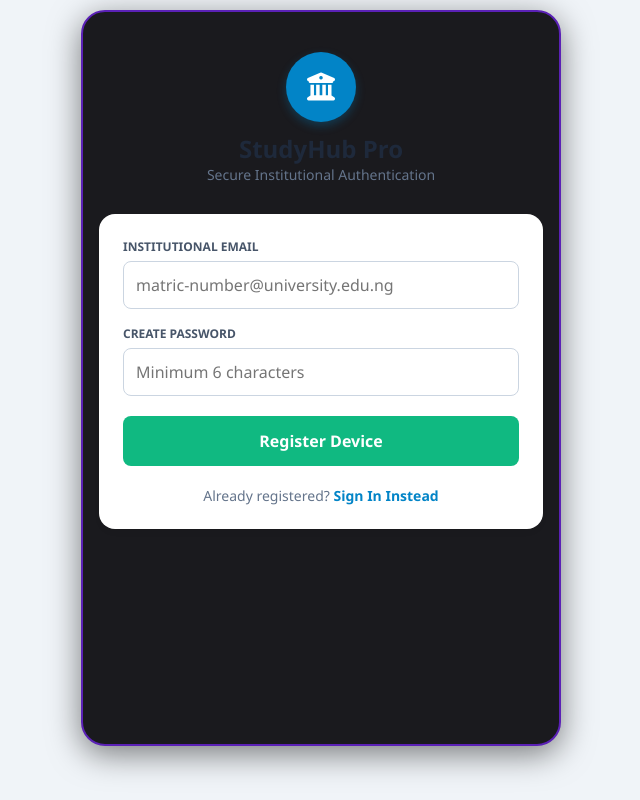
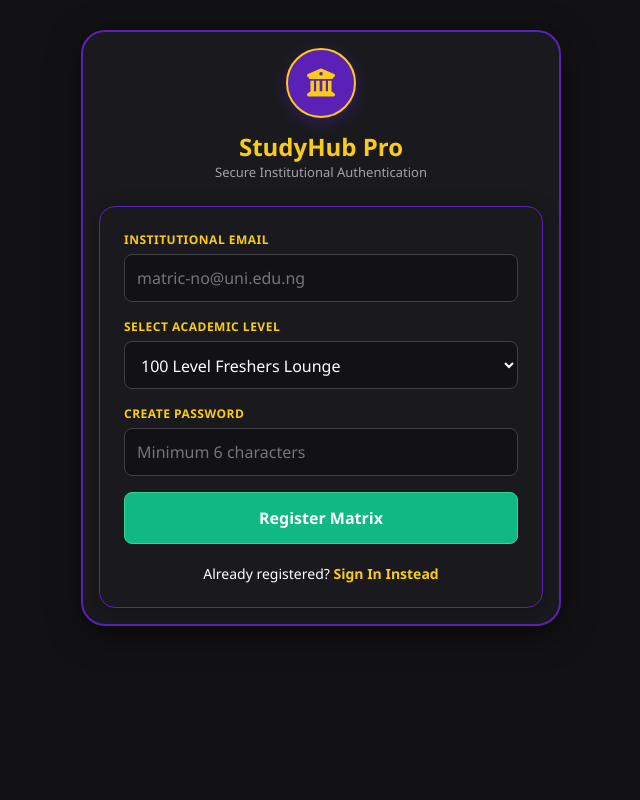
Before and after one commit to ifechukwuwinner6-ctrl/student-study-hub, a Flask app: page /signup in a window 1280 px wide. Shown: the whole page, without its empty margins (319-959 px from the left). Run offline with Flask 3, Linux system fonts and the light colour scheme.

Commit message:
Update login.html

```diff
--- a/templates/login.html
+++ b/templates/login.html
@@ -3,26 +3,66 @@
 <head>
     <meta charset="UTF-8">
     <meta name="viewport" content="width=device-width, initial-scale=1.0, maximum-scale=1.0, user-scalable=no">
-    <title>University Gateway</title>
+    <title>University Gateway | StudyHub Pro</title>
     <link rel="stylesheet" href="{{ url_for('static', filename='style.css') }}">
     <link rel="stylesheet" href="https://cdnjs.cloudflare.com/ajax/libs/font-awesome/6.0.0/css/all.min.css">
+    <style>
+        .login-card {
+            background: #1A1A1E;
+            padding: 24px;
+            border-radius: 16px;
+            border: 1px solid #5B21B6;
+            box-shadow: 0 4px 20px rgba(0,0,0,0.3);
+        }
+        .form-label {
+            display: block;
+            color: #FACC15;
+            font-size: 12px;
+            font-weight: 700;
+            margin-bottom: 6px;
+            text-transform: uppercase;
+            letter-spacing: 0.5px;
+        }
+        .form-input {
+            width: 100%;
+            padding: 12px;
+            margin-bottom: 16px;
+            background: #121214;
+            border: 1px solid #3F3F46;
+            color: #FFFFFF;
+            border-radius: 8px;
+            font-size: 16px;
+            box-sizing: border-box;
+        }
+        .form-input:focus {
+            border-color: #FACC15;
+            outline: none;
+        }
+        .alert-banner {
+            padding: 14px;
+            margin-bottom: 20px;
+            border-radius: 8px;
+            font-size: 14px;
+            font-weight: 600;
+            text-align: center;
+        }
+    </style>
 </head>
-<body style="background: #f0f4f8;">
+<body style="background-color: #121214; padding-top: 30px;">
 
-    <div class="app-container" style="padding-top: 40px;">
-        <div style="text-align: center; margin-bottom: 30px;">
-            <div style="width: 70px; height: 70px; background: #0284c7; color: white; display: inline-flex; align-items: center; justify-content: center; border-radius: 50%; font-size: 28px; margin-bottom: 10px; box-shadow: 0 4px 10px rgba(2,132,199,0.3);">
+    <div class="app-container" style="min-height: auto;">
+        <div style="text-align: center; margin-bottom: 25px;">
+            <div style="width: 70px; height: 70px; background: #5B21B6; color: #FACC15; display: inline-flex; align-items: center; justify-content: center; border-radius: 50%; font-size: 28px; margin-bottom: 12px; border: 2px solid #FACC15; box-shadow: 0 4px 15px rgba(91,33,182,0.4);">
                 <i class="fas fa-university"></i>
             </div>
-            <h2 style="color: #1e293b; font-weight: 700;">StudyHub Pro</h2>
-            <p style="color: #64748b; font-size: 14px;">Secure Institutional Authentication</p>
+            <h2 style="color: #FACC15; font-weight: 800; font-size: 24px;">StudyHub Pro</h2>
+            <p style="color: #A1A1AA; font-size: 13px;">Secure Institutional Authentication</p>
         </div>
 
         {% with messages = get_flashed_messages(with_categories=true) %}
           {% if messages %}
             {% for category, message in messages %}
-              <div style="padding: 14px; margin-bottom: 20px; border-radius: 8px; font-size: 14px; font-weight: 500; text-align: center;
-                {% if category == 'error' %} background: #fee2e2; color: #ef4444; border: 1px solid #fca5a5; {% else %} background: #dcfce7; color: #15803d; border: 1px solid #86efac; {% endif %}">
+              <div class="alert-banner" style="{% if category == 'error' %} background: #451a03; color: #f87171; border: 1px solid #ef4444; {% else %} background: #064e3b; color: #34d399; border: 1px solid #10b981; {% endif %}">
                 {{ message }}
               </div>
             {% endfor %}
@@ -30,59 +70,67 @@
         {% endwith %}
 
         {% if view == 'login' %}
-        <div style="background: white; padding: 24px; border-radius: 16px; box-shadow: 0 4px 6px -1px rgba(0,0,0,0.05);">
+        <div class="login-card">
             <form action="/login" method="POST">
-                <label style="display:block; color:#475569; font-size:12px; font-weight:600; margin-bottom:6px; text-transform:uppercase;">University Email</label>
-                <input type="email" name="email" required placeholder="student@edu.ng" style="width:100%; padding:12px; margin-bottom:16px; border:1px solid #cbd5e1; border-radius:8px; font-size:16px; box-sizing:border-box;">
+                <label class="form-label">University Email</label>
+                <input type="email" name="email" required placeholder="student@uni.edu.ng" class="form-input">
 
-                <label style="display:block; color:#475569; font-size:12px; font-weight:600; margin-bottom:6px; text-transform:uppercase;">Password</label>
-                <input type="password" name="password" required placeholder="••••••••" style="width:100%; padding:12px; margin-bottom:20px; border:1px solid #cbd5e1; border-radius:8px; font-size:16px; box-sizing:border-box;">
+                <label class="form-label">Password</label>
+                <input type="password" name="password" required placeholder="••••••••" class="form-input">
 
-                <button type="submit" style="width:100%; background:#0284c7; color:white; padding:14px; border:none; border-radius:8px; font-size:16px; font-weight:600; cursor:pointer;">Sign In</button>
+                <button type="submit" class="action-btn" style="width:100%; border:none; cursor:pointer; padding:14px; font-size:16px;">Sign In</button>
             </form>
             <div style="text-align:center; margin-top:20px; font-size:14px;">
-                <a href="/recover" style="color:#0284c7; text-decoration:none; display:block; margin-bottom:8px;">Lost phone or password?</a>
-                <span style="color:#64748b;">New user?</span> <a href="/signup" style="color:#0284c7; text-decoration:none; font-weight:600;">Create Account</a>
+                <a href="/recover" style="color:#A1A1AA; text-decoration:none; display:block; margin-bottom:10px;">Lost device or password?</a>
+                <span style="color:#FFFFFF;">New student?</span> <a href="/signup" style="color:#FACC15; text-decoration:none; font-weight:700;">Create Account</a>
             </div>
         </div>
 
         {% elif view == 'signup' %}
-        <div style="background: white; padding: 24px; border-radius: 16px; box-shadow: 0 4px 6px -1px rgba(0,0,0,0.05);">
+        <div class="login-card">
             <form action="/signup" method="POST">
-                <label style="display:block; color:#475569; font-size:12px; font-weight:600; margin-bottom:6px; text-transform:uppercase;">Institutional Email</label>
-                <input type="email" name="email" required placeholder="matric-number@university.edu.ng" style="width:100%; padding:12px; margin-bottom:16px; border:1px solid #cbd5e1; border-radius:8px; font-size:16px; box-sizing:border-box;">
+                <label class="form-label">Institutional Email</label>
+                <input type="email" name="email" required placeholder="matric-no@uni.edu.ng" class="form-input">
 
-                <label style="display:block; color:#475569; font-size:12px; font-weight:600; margin-bottom:6px; text-transform:uppercase;">Create Password</label>
-                <input type="password" name="password" required placeholder="Minimum 6 characters" style="width:100%; padding:12px; margin-bottom:20px; border:1px solid #cbd5e1; border-radius:8px; font-size:16px; box-sizing:border-box;">
+                <label class="form-label">Select Academic Level</label>
+                <select name="level" class="form-input" style="cursor: pointer; height: 48px;">
+                    <option value="100L">100 Level Freshers Lounge</option>
+                    <option value="200L">200 Level Undergraduate</option>
+                    <option value="300L">300 Level Undergraduate</option>
+                    <option value="400L">400 Level Finalist Core</option>
+                </select>
 
-                <button type="submit" style="width:100%; background:#10b981; color:white; padding:14px; border:none; border-radius:8px; font-size:16px; font-weight:600; cursor:pointer;">Register Device</button>
+                <label class="form-label">Create Password</label>
+                <input type="password" name="password" required placeholder="Minimum 6 characters" class="form-input">
+
+                <button type="submit" class="action-btn" style="width:100%; background:#10b981; color:#FFFFFF; border:1px solid #34d399; cursor:pointer; padding:14px; font-size:16px;">Register Matrix</button>
             </form>
             <div style="text-align:center; margin-top:20px; font-size:14px;">
-                <span style="color:#64748b;">Already registered?</span> <a href="/login" style="color:#0284c7; text-decoration:none; font-weight:600;">Sign In Instead</a>
+                <span style="color:#FFFFFF;">Already registered?</span> <a href="/login" style="color:#FACC15; text-decoration:none; font-weight:700;">Sign In Instead</a>
             </div>
         </div>
 
         {% elif view == 'recover' %}
-        <div style="background: white; padding: 24px; border-radius: 16px; box-shadow: 0 4px 6px -1px rgba(0,0,0,0.05);">
-            <p style="color:#64748b; font-size:14px; line-height:1.5; margin-bottom:16px; text-align:center;">Enter your registered university email. We will process and issue a secure verification code to reset access link.</p>
+        <div class="login-card">
+            <p style="color:#A1A1AA; font-size:13px; line-height:1.5; margin-bottom:16px; text-align:center;">Provide your registered university email parameter. The backend ledger will process an verification code reset bypass.</p>
             <form action="/recover" method="POST">
-                <label style="display:block; color:#475569; font-size:12px; font-weight:600; margin-bottom:6px; text-transform:uppercase;">Registered Email</label>
-                <input type="email" name="email" required placeholder="student@edu.ng" style="width:100%; padding:12px; margin-bottom:20px; border:1px solid #cbd5e1; border-radius:8px; font-size:16px; box-sizing:border-box;">
+                <label class="form-label">Registered Email</label>
+                <input type="email" name="email" required placeholder="student@uni.edu.ng" class="form-input">
 
-                <button type="submit" style="width:100%; background:#f59e0b; color:white; padding:14px; border:none; border-radius:8px; font-size:16px; font-weight:600; cursor:pointer;">Request OTP Verification</button>
+                <button type="submit" class="action-btn" style="width:100%; background:#d97706; color:#FFFFFF; border:1px solid #f59e0b; cursor:pointer; padding:14px; font-size:16px;">Request Device Bypass Code</button>
             </form>
             <div style="text-align:center; margin-top:20px; font-size:14px;">
-                <a href="/login" style="color:#64748b; text-decoration:none;"><i class="fas fa-arrow-left"></i> Back to Gateway</a>
+                <a href="/login" style="color:#FACC15; text-decoration:none;"><i class="fas fa-arrow-left"></i> Back to Gateway</a>
             </div>
         </div>
 
         {% elif view == 'verify' %}
-        <div style="background: white; padding: 24px; border-radius: 16px; box-shadow: 0 4px 6px -1px rgba(0,0,0,0.05); text-align:center;">
-            <div style="font-size:36px; font-weight:700; letter-spacing:4px; color:#1e293b; background:#f1f5f9; padding:14px; border-radius:8px; margin-bottom:16px;">
+        <div class="login-card" style="text-align:center;">
+            <div style="font-size:32px; font-weight:800; letter-spacing:5px; color:#FACC15; background:#121214; padding:14px; border-radius:8px; margin-bottom:16px; border: 1px dashed #5B21B6;">
                 {{ code }}
             </div>
-            <p style="color:#64748b; font-size:14px; margin-bottom:20px;">Use the verification code displayed above to complete device restoration for <b>{{ email }}</b>.</p>
-            <a href="/login" style="display:block; width:100%; background:#0284c7; color:white; padding:14px; border-radius:8px; font-size:16px; font-weight:600; text-decoration:none; box-sizing:border-box;">Proceed to Login</a>
+            <p style="color:#A1A1AA; font-size:13px; margin-bottom:20px;">Secure device link authentication code generated for: <b style="color:white;">{{ email }}</b>.</p>
+            <a href="/login" class="action-btn" style="display:block; text-decoration:none; font-size:15px; padding:12px;">Proceed to Gateway Sign In</a>
         </div>
         {% endif %}
 
```
